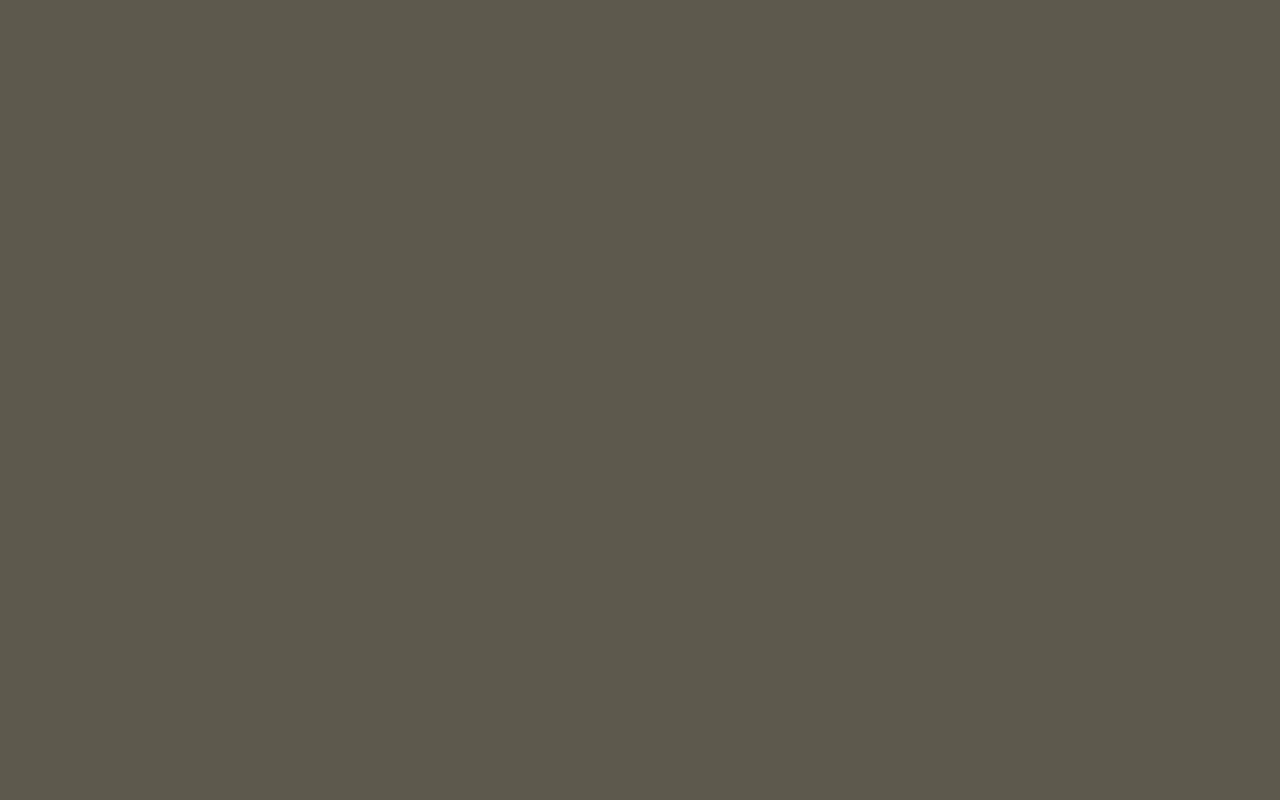
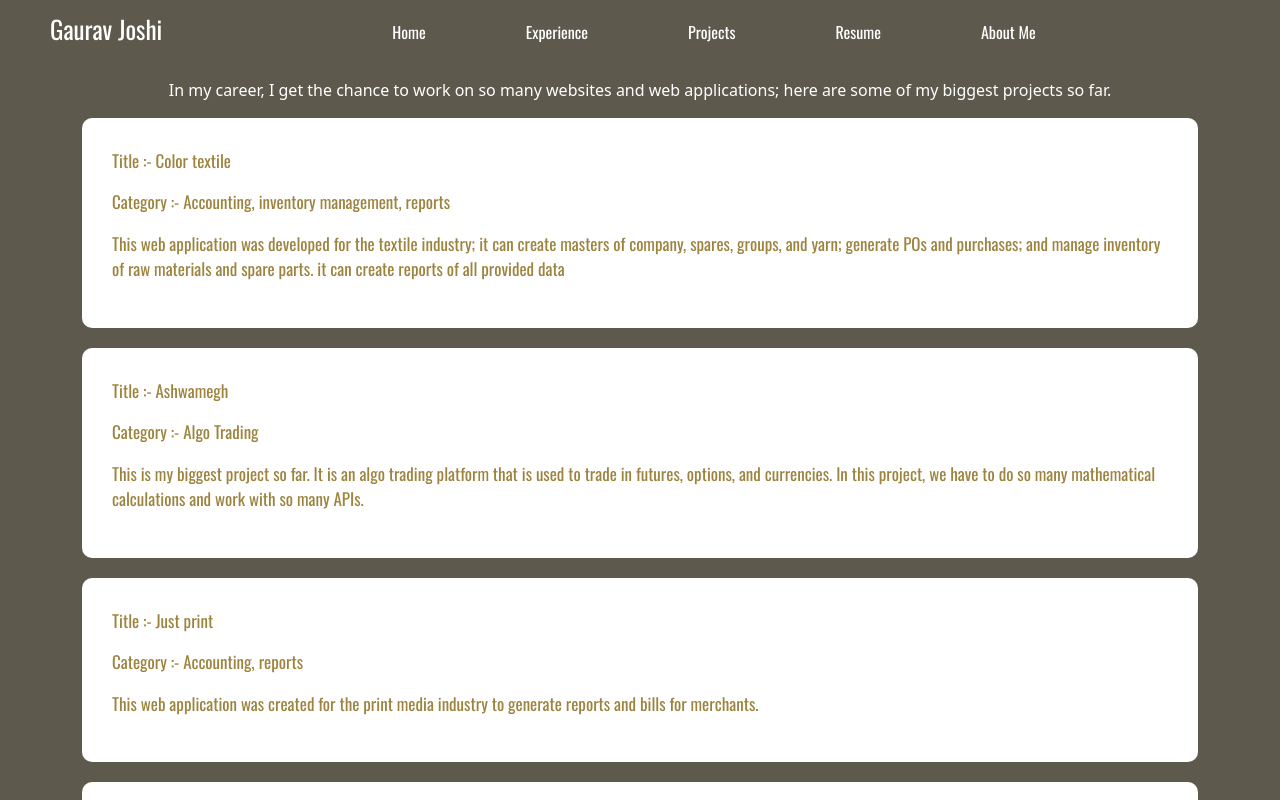
Before and after one commit to GJ747/portfolio-website, a React (Create React App) app: page /project in a window 1280 px wide. Before the commit this address had no page. Shown: the top 800 px of the page. Built offline with nearby package versions, Linux system fonts and the light colour scheme.

Commit message:
projects

```diff
--- a/src/App.js
+++ b/src/App.js
@@ -4,6 +4,7 @@ import { BrowserRouter, Routes, Route } from "react-router-dom";
 import Experience from "./components/Experience";
 import About from "./components/About";
 import Resume from "./components/Resume";
+import Project from "./components/Project";
 
 function App() {
   return (
@@ -14,6 +15,7 @@ function App() {
           <Route path="/experience" element={<Experience />} />
           <Route path="/about" element={<About />} />
           <Route path="/resume" element={<Resume />} />
+          <Route path="/project" element={<Project />} />
         </Routes>
       </BrowserRouter>
     </div>
--- /dev/null
+++ b/src/components/ProCard.js
@@ -0,0 +1,26 @@
+import React from "react";
+import styled from "styled-components";
+
+function ExproCard(props) {
+  const Div = styled.div`
+    background-color: white;
+    border-radius: 10px;
+    width: 100%;
+    padding: 30px;
+    margin-bottom: 20px;
+  `;
+
+  const P = styled.p`
+    color: #9c833e;
+    font-family: "Oswald", sans-serif;
+    font-size: 17px;
+  `;
+
+  return <Div>
+    <P>Title :- {props.title}</P>
+    <P>Category :- {props.category}</P>
+    <P>{props.discription}</P>
+  </Div>;
+}
+
+export default ExproCard;
--- /dev/null
+++ b/src/components/Project.js
@@ -0,0 +1,41 @@
+import React from "react";
+import Navbar from "./Navbar";
+import ProCard from "./ProCard";
+
+function Project() {
+  const pro = [
+    {
+      title: "Color textile",
+      category: "Accounting, inventory management, reports",
+      discription:
+        "This web application was developed for the textile industry; it can create masters of company, spares, groups, and yarn; generate POs and purchases; and manage inventory of raw materials and spare parts. it can create reports of all provided data",
+    },
+    {
+        title: "Ashwamegh",
+        category: "Algo Trading",
+        discription : "This is my biggest project so far. It is an algo trading platform that is used to trade in futures, options, and currencies. In this project, we have to do so many mathematical calculations and work with so many APIs."
+    },
+    {
+        title: "Just print",
+        category: "Accounting, reports",
+        discription: "This web application was created for the print media industry to generate reports and bills for merchants."
+    },
+    {
+        title: "Shree Nakoda Explosives",
+        category: "Accounting, reporting, inventory management",
+        discription: "This web application was developed for the explosives and mining industries. It is used to create bills and for inventory management purposes."
+    }
+  ];
+  return (
+    <div>
+      <Navbar />
+
+      <div className="container">
+      <p style={{color:"white", textAlign:"center",marginTop:"20px"}}>In my career, I get the chance to work on so many websites and web applications; here are some of my biggest projects so far.</p>
+        {pro.map(x=><ProCard title={x.title} category={x.category} discription={x.discription}/>)}
+      </div>
+    </div>
+  );
+}
+
+export default Project;
```
Also changed, not shown: src/App.css (line endings or trailing spaces).
